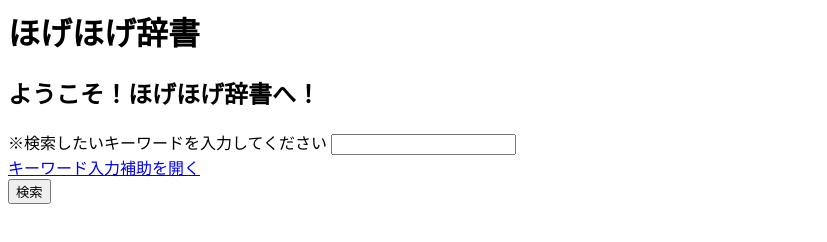
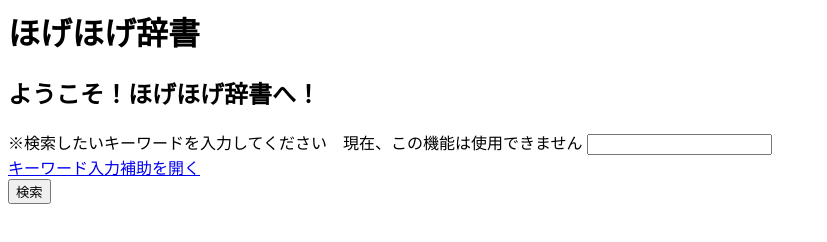
Before and after one commit to tanukichi5000/hogehoge-dictionary, a plain HTML site: page index.html in a window 1280 px wide. Shown: the whole page, without its empty margins (0-827 px from the left). Drawn offline with Linux system fonts and the light colour scheme.

Commit message:
Update index.html

```diff
--- a/index.html
+++ b/index.html
@@ -1,6 +1,6 @@
 <h1>ほげほげ辞書</h1>
 <h2>ようこそ！ほげほげ辞書へ！</h2>
-※検索したいキーワードを入力してください
+※検索したいキーワードを入力してください　現在、この機能は使用できません
 <span class="m4wO0W1Qp4Rm8IpDS5ZjR"><input type="search" class="_1wsoZ5fswvzAoNYvIJgrU4" name="p" autocomplete="off" aria-label="検索したいキーワードを入力してください" aria-live="assertive"><noscript><style>._1mzr9cMqFj96B8HnSVnx67{
                 display: none;
               }</style></noscript><div class="_ksk75rJuVj51SK_eWKdU _1mzr9cMqFj96B8HnSVnx67"><a class="yMWCYupQNdgppL-NV6sMi _3sAlKGsIBCxTUbNi86oSjt rapidnofollow" href="#wrapper"><span class="_3d6HchK_pEvGBdfqXSYkpH _3wpeTT2fc7agXLVI8-uoHp">キーワード入力補助を開く</span></a></div><button class="_63Ie6douiF2dG_ihlFTen rapid-noclick-resp" type="submit"><span class="_3s3YPSCNUcgAFkPwVeRyfT"><span class="PHOgFibMkQJ6zcDBLbga8">検索</span></span></button></span>
```
